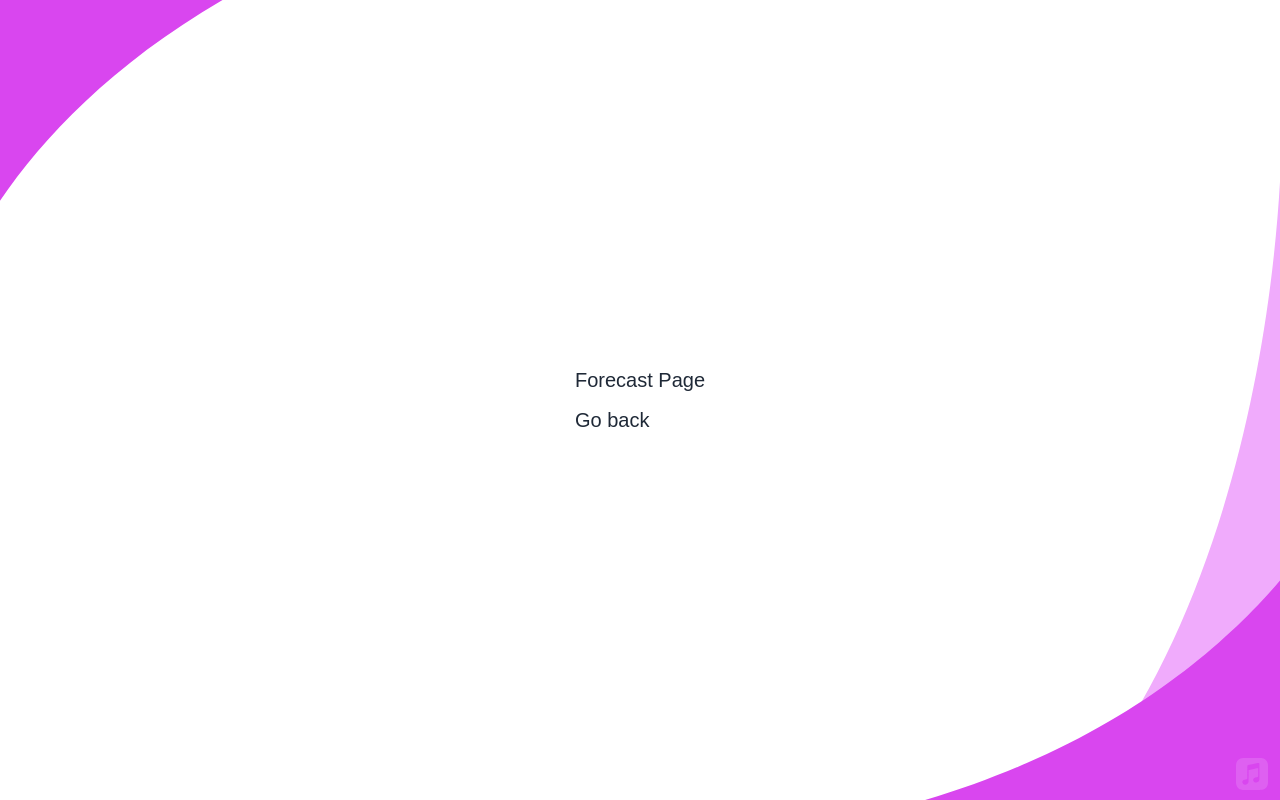
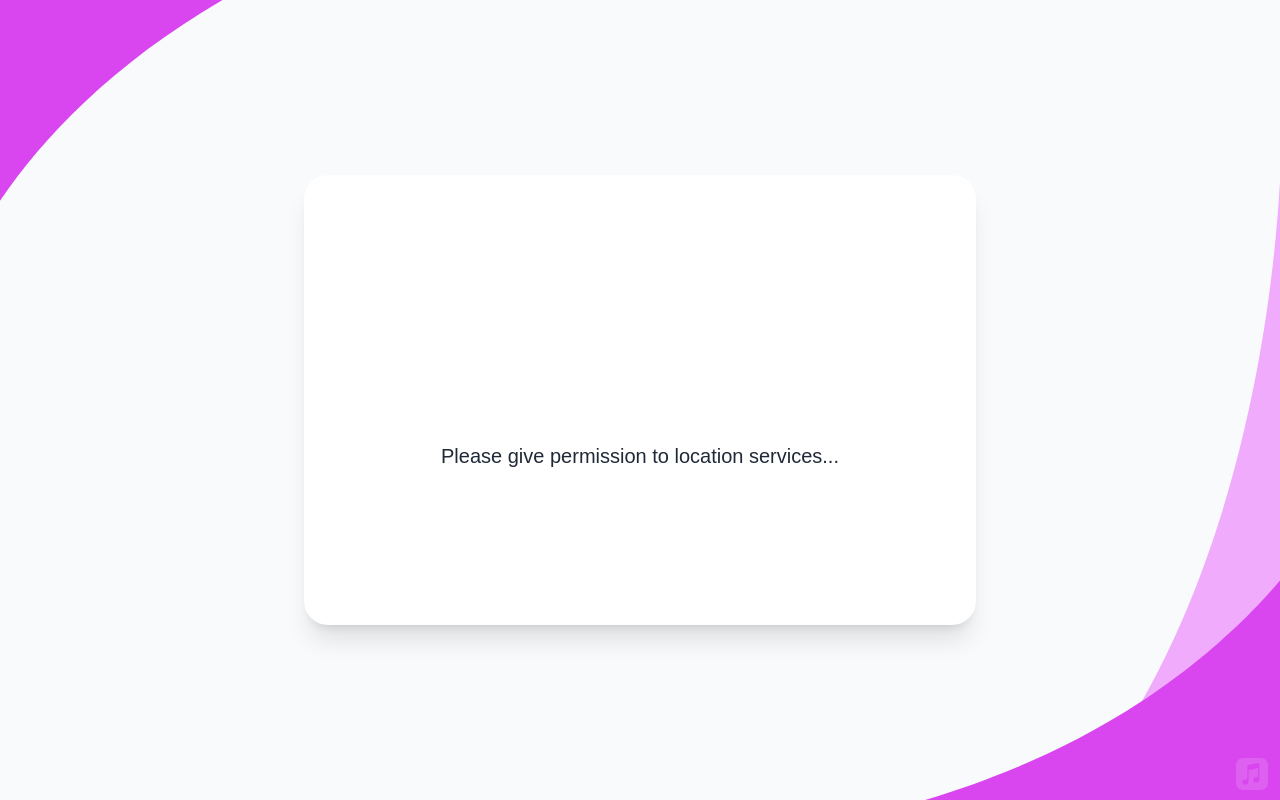
Before and after one commit to CreatorX64/local-weather-forecast, a Next.js app: page /forecast in a window 1280 px wide. Built offline with nearby package versions, Linux system fonts and the light colour scheme; no server answers.

Commit message:
Add customer forecast hook & loader

```diff
--- /dev/null
+++ b/src/components/Card.js
@@ -0,0 +1,7 @@
+export default function Card({ children }) {
+  return (
+    <div className="h-[450px] w-full max-w-md space-y-8 rounded-3xl bg-white p-12 shadow-xl sm:max-w-xl sm:space-y-10 lg:max-w-2xl">
+      {children}
+    </div>
+  );
+}
--- a/src/components/Layout.js
+++ b/src/components/Layout.js
@@ -28,7 +28,7 @@ export default function Layout({ children }) {
       </Head>
 
       <main
-        className={`${themeClass} flex min-h-screen items-center justify-center bg-[length:200px,300px] p-9 font-primary text-base leading-relaxed text-gray-800 transition sm:bg-[length:400px,600px] sm:text-xl sm:leading-loose`}
+        className={`${themeClass} flex min-h-screen items-center justify-center bg-gray-50 bg-[length:200px,300px] p-9 font-primary text-base leading-relaxed text-gray-800 transition sm:bg-[length:400px,600px] sm:text-xl sm:leading-loose`}
       >
         {children}
       </main>
--- /dev/null
+++ b/src/components/Loader.js
@@ -0,0 +1,99 @@
+export default function Loader({ className = "" }) {
+  return (
+    <svg
+      xmlns="http://www.w3.org/2000/svg"
+      viewBox="0 0 24 24"
+      className={`fill-primary ${className}`}
+      xmlSpace="preserve"
+    >
+      <circle cx="12" cy="2" r="0">
+        <animate
+          attributeName="r"
+          values="0;2;0;0"
+          dur="1s"
+          repeatCount="indefinite"
+          begin="0"
+          keySplines="0.2 0.2 0.4 0.8;0.2 0.2 0.4 0.8;0.2 0.2 0.4 0.8"
+          calcMode="spline"
+        />
+      </circle>
+      <circle transform="rotate(45 12 12)" cx="12" cy="2" r="0">
+        <animate
+          attributeName="r"
+          values="0;2;0;0"
+          dur="1s"
+          repeatCount="indefinite"
+          begin="0.125s"
+          keySplines="0.2 0.2 0.4 0.8;0.2 0.2 0.4 0.8;0.2 0.2 0.4 0.8"
+          calcMode="spline"
+        />
+      </circle>
+      <circle transform="rotate(90 12 12)" cx="12" cy="2" r="0">
+        <animate
+          attributeName="r"
+          values="0;2;0;0"
+          dur="1s"
+          repeatCount="indefinite"
+          begin="0.25s"
+          keySplines="0.2 0.2 0.4 0.8;0.2 0.2 0.4 0.8;0.2 0.2 0.4 0.8"
+          calcMode="spline"
+        />
+      </circle>
+      <circle transform="rotate(135 12 12)" cx="12" cy="2" r="0">
+        <animate
+          attributeName="r"
+          values="0;2;0;0"
+          dur="1s"
+          repeatCount="indefinite"
+          begin="0.375s"
+          keySplines="0.2 0.2 0.4 0.8;0.2 0.2 0.4 0.8;0.2 0.2 0.4 0.8"
+          calcMode="spline"
+        />
+      </circle>
+      <circle transform="rotate(180 12 12)" cx="12" cy="2" r="0">
+        <animate
+          attributeName="r"
+          values="0;2;0;0"
+          dur="1s"
+          repeatCount="indefinite"
+          begin="0.5s"
+          keySplines="0.2 0.2 0.4 0.8;0.2 0.2 0.4 0.8;0.2 0.2 0.4 0.8"
+          calcMode="spline"
+        />
+      </circle>
+      <circle transform="rotate(225 12 12)" cx="12" cy="2" r="0">
+        <animate
+          attributeName="r"
+          values="0;2;0;0"
+          dur="1s"
+          repeatCount="indefinite"
+          begin="0.625s"
+          keySplines="0.2 0.2 0.4 0.8;0.2 0.2 0.4 0.8;0.2 0.2 0.4 0.8"
+          calcMode="spline"
+        />
+      </circle>
+      <circle transform="rotate(270 12 12)" cx="12" cy="2" r="0">
+        <animate
+          attributeName="r"
+          values="0;2;0;0"
+          dur="1s"
+          repeatCount="indefinite"
+          begin="0.75s"
+          keySplines="0.2 0.2 0.4 0.8;0.2 0.2 0.4 0.8;0.2 0.2 0.4 0.8"
+          calcMode="spline"
+        />
+      </circle>
+      <circle transform="rotate(315 12 12)" cx="12" cy="2" r="0">
+        <animate
+          attributeName="r"
+          values="0;2;0;0"
+          dur="1s"
+          repeatCount="indefinite"
+          begin="0.875s"
+          keySplines="0.2 0.2 0.4 0.8;0.2 0.2 0.4 0.8;0.2 0.2 0.4 0.8"
+          calcMode="spline"
+        />
+      </circle>
+    </svg>
+  );
+}
--- /dev/null
+++ b/src/hooks/useForecast.js
@@ -0,0 +1,41 @@
+import { useState, useEffect } from "react";
+
+export default function useForecast({ method = "browser" } = {}) {
+  const [loading, setLoading] = useState(false);
+  const [fetching, setFetching] = useState(false);
+  const [error, setError] = useState(null);
+  const [forecast, setForecast] = useState(null);
+
+  useEffect(() => {
+    function success(position) {
+      setLoading(false);
+
+      setFetching(true);
+
+      // Fetch user's forecast...
+      setTimeout(() => {
+        setFetching(false);
+        setForecast("It's sunny today");
+      }, 2000);
+    }
+
+    function error() {
+      setLoading(false);
+      setError("Unable to retrieve your location.");
+    }
+
+    if (!navigator.geolocation) {
+      setError("Geolocation is not supported by your browser.");
+    } else {
+      setLoading(true);
+
+      if (method === "browser") {
+        navigator.geolocation.getCurrentPosition(success, error);
+      } else if (method === "webapi") {
+        // Fetch the forecast from a web api...
+      }
+    }
+  }, [method]);
+
+  return { loading, fetching, error, forecast };
+}
--- a/src/pages/forecast.js
+++ b/src/pages/forecast.js
@@ -1,10 +1,46 @@
 import Link from "next/link";
+import useForecast from "../hooks/useForecast";
+import Card from "../components/Card";
+import Loader from "../components/Loader";
 
 export default function ForecastPage() {
+  const { loading, fetching, error, forecast } = useForecast();
+
   return (
-    <div>
-      <h1>Forecast Page</h1>
-      <Link href="/">Go back</Link>
-    </div>
+    <Card>
+      <div className="flex h-full w-full items-center justify-center">
+        {loading && (
+          <div className="space-y-8">
+            <Loader className="mx-auto h-20 w-20" />
+            <p className="font-medium">
+              Please give permission to location services...
+            </p>
+          </div>
+        )}
+
+        {fetching && (
+          <div className="space-y-8">
+            <Loader className="mx-auto h-20 w-20" />
+            <p className="font-medium">Fetching your local weather...</p>
+          </div>
+        )}
+
+        {error && (
+          <div>
+            <p>{error}</p>
+            <Link href="/forecast-manual">
+              <a>Enter location manually</a>
+            </Link>
+          </div>
+        )}
+
+        {forecast && (
+          <div>
+            <p>Your forecast:</p>
+            <p>{forecast}</p>
+          </div>
+        )}
+      </div>
+    </Card>
   );
 }
```
Also changed, not shown: public/loading.svg (deleted).
